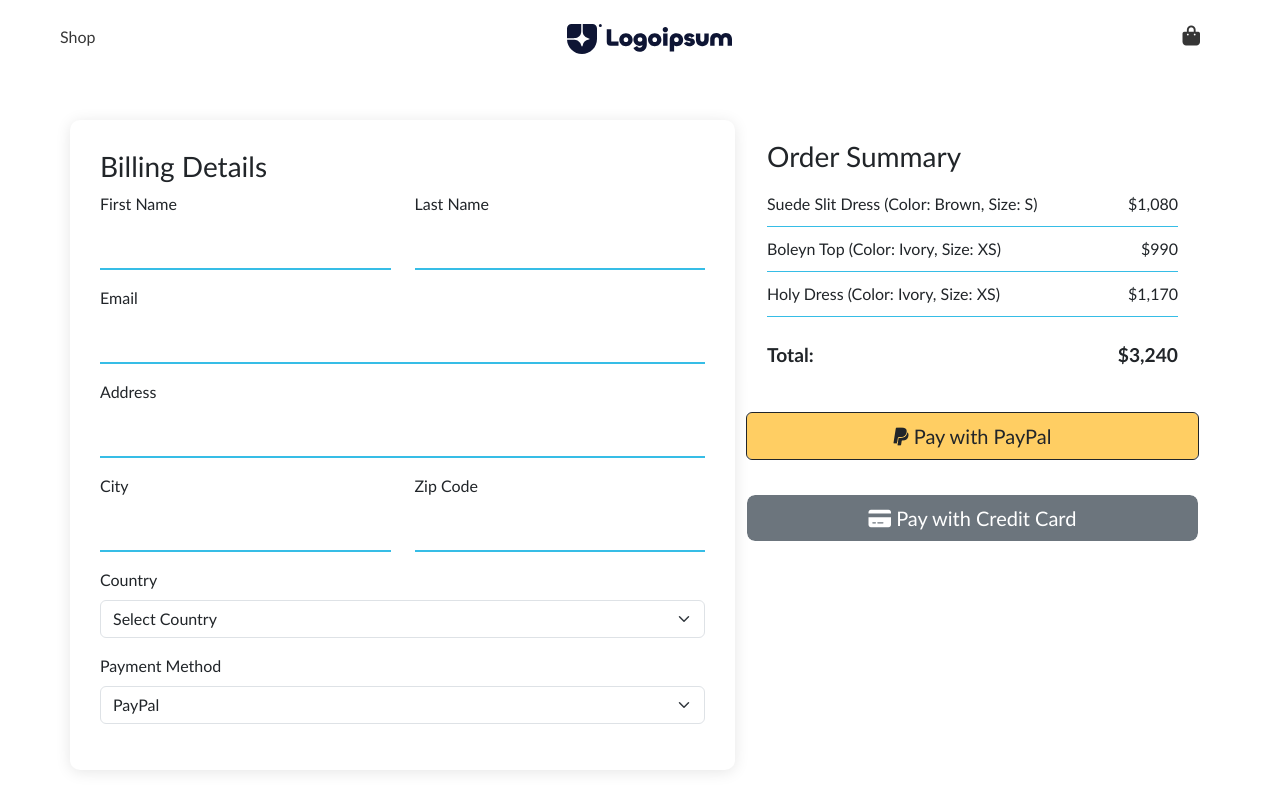
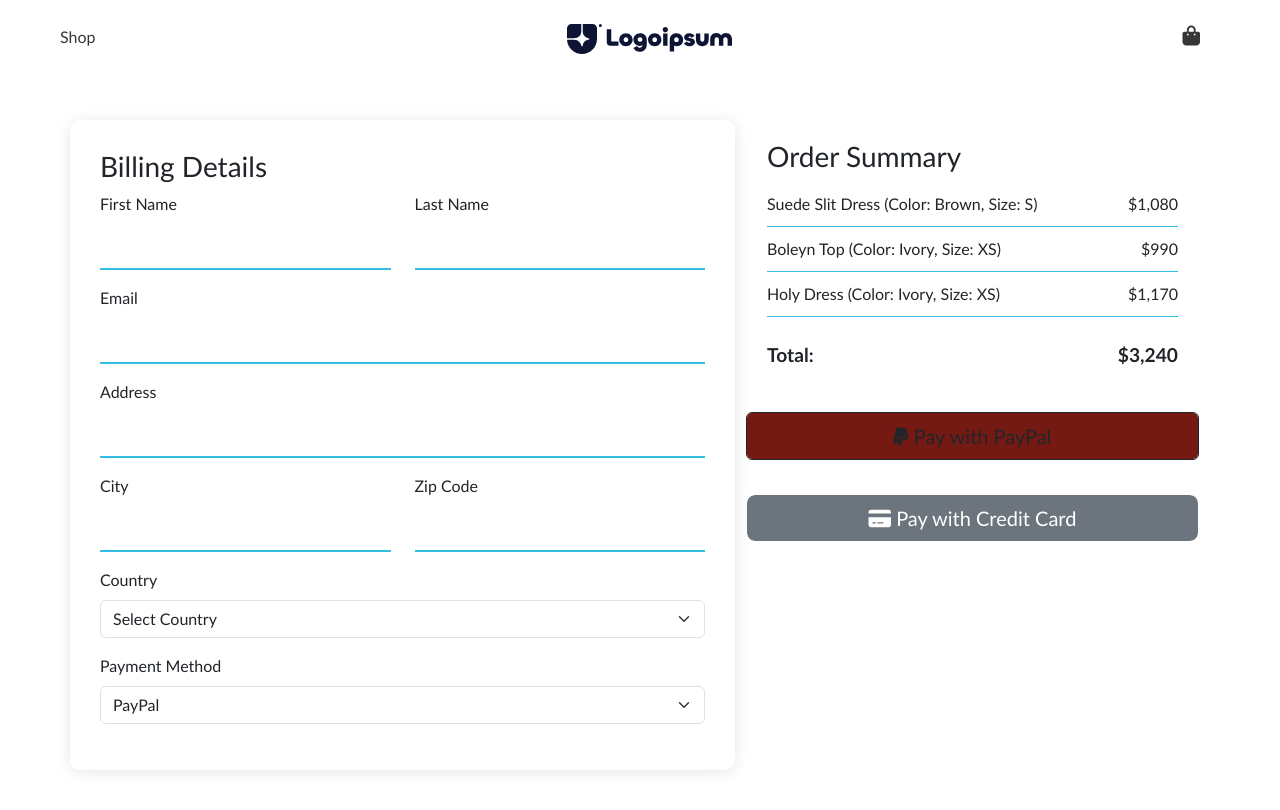
Before and after one commit to lenaman/Clothing-Capstone, a plain HTML site: page checkout.html in a window 1280 px wide. In both pictures the pointer is over the button "Pay with PayPal". Drawn offline with nearby package versions, Linux system fonts and the light colour scheme.

Commit message:
new button2

```diff
--- a/css/custom.css
+++ b/css/custom.css
@@ -342,7 +342,7 @@ div.card.shadow-sm img {
   border-radius: 5px;
 }
 .btn-pay:hover {
-  background-color: #ffce63;
+  background-color: #741a12;
 }
 
 /*  */
```
